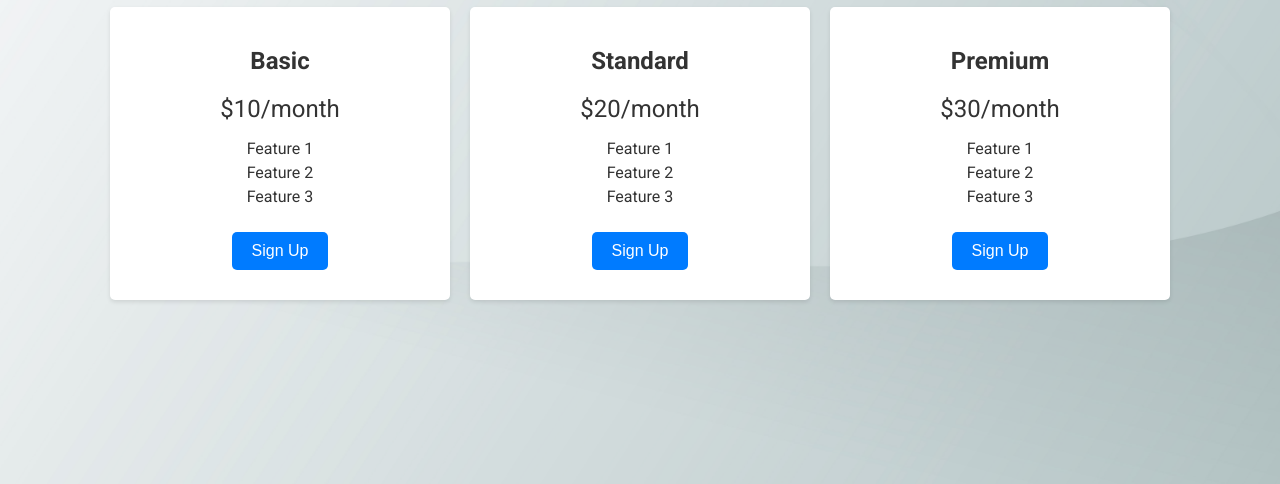
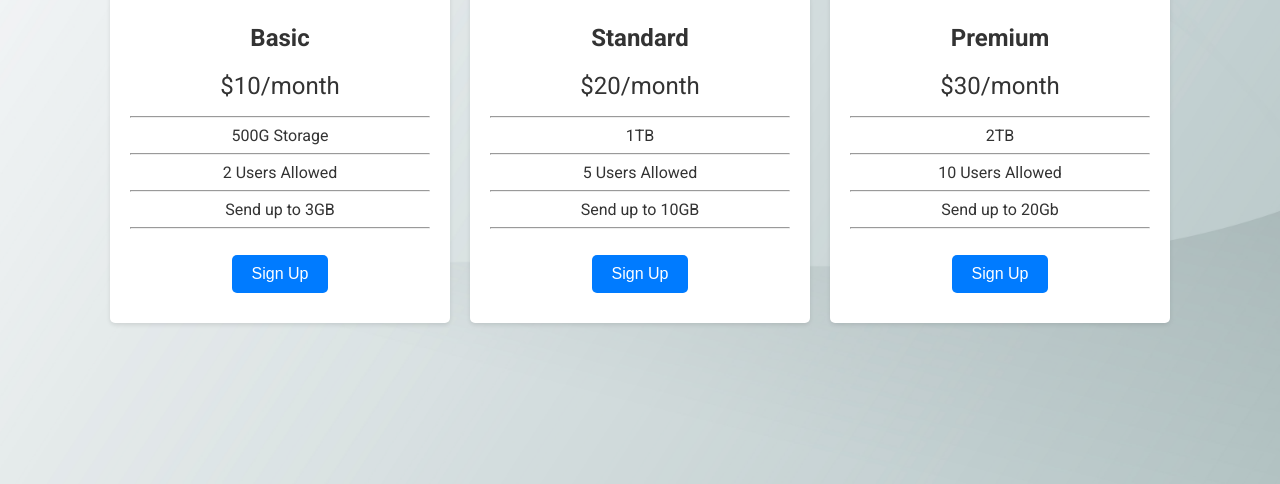
Before and after one commit to NateKonigkramer214/PricingComponentwithToggle, a plain HTML site: page index.html in a window 1280 px wide. Shown: the part 316-800 px from the top of the page. Drawn offline with Linux system fonts and the light colour scheme.

Commit message:
chore: Update pricing options layout and styles

```diff
--- a/index.html
+++ b/index.html
@@ -12,7 +12,7 @@
   </head>
   <body>
     <h1>Pricing Options</h1>
-    <button id="toggleButton">Toggle Payment</button>
+    <button id="toggleButton" class="ios-button">Toggle Payment</button>
     <div class="price-options-container">
       <div class="price-option">
         <h2>Basic</h2>
@@ -20,9 +20,13 @@
           $10/month
         </p>
         <ul>
-          <li>Feature 1</li>
-          <li>Feature 2</li>
-          <li>Feature 3</li>
+          <hr />
+          <li>500G Storage</li>
+          <hr />
+          <li>2 Users Allowed</li>
+          <hr />
+          <li>Send up to 3GB</li>
+          <hr />
         </ul>
         <button>Sign Up</button>
       </div>
@@ -32,9 +36,13 @@
           $20/month
         </p>
         <ul>
-          <li>Feature 1</li>
-          <li>Feature 2</li>
-          <li>Feature 3</li>
+          <hr />
+          <li>1TB</li>
+          <hr />
+          <li>5 Users Allowed</li>
+          <hr />
+          <li>Send up to 10GB</li>
+          <hr />
         </ul>
         <button>Sign Up</button>
       </div>
@@ -44,9 +52,13 @@
           $30/month
         </p>
         <ul>
-          <li>Feature 1</li>
-          <li>Feature 2</li>
-          <li>Feature 3</li>
+          <hr />
+          <li>2TB</li>
+          <hr />
+          <li>10 Users Allowed</li>
+          <hr />
+          <li>Send up to 20Gb</li>
+          <hr />
         </ul>
         <button>Sign Up</button>
       </div>
```
Also changed, not shown: style.css (line endings or trailing spaces).
